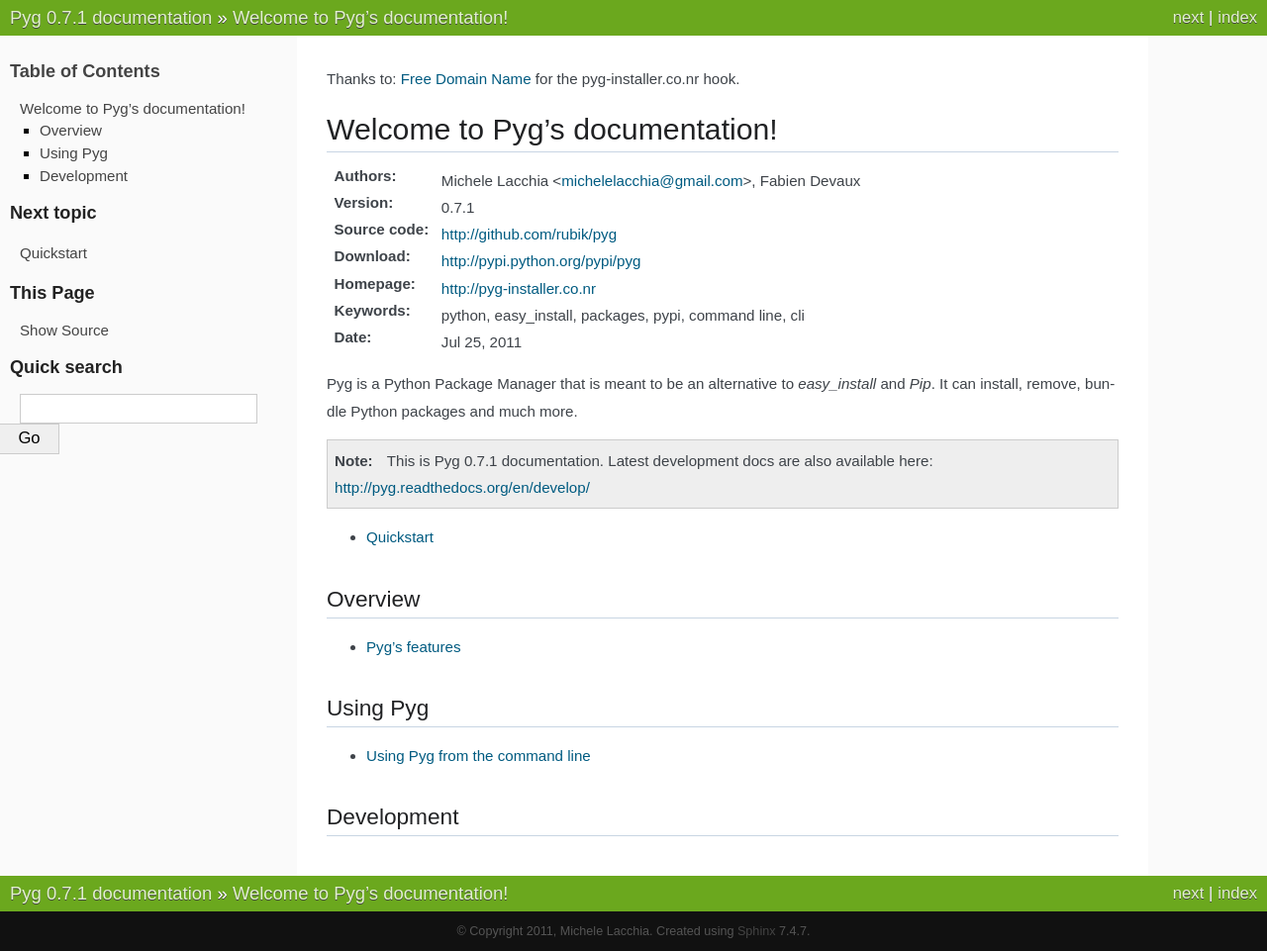
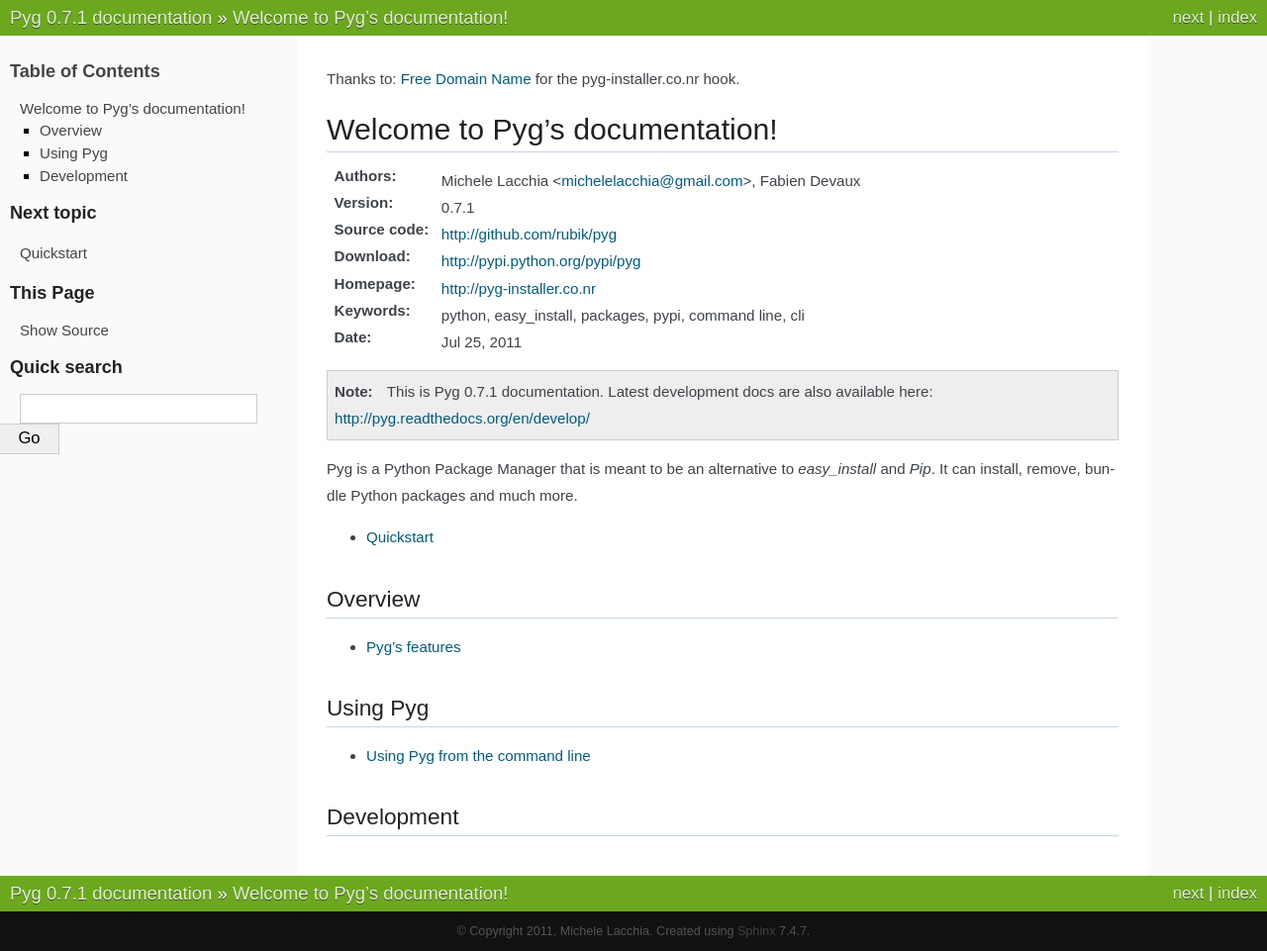
Before and after one commit to rubik/pyg, a Sphinx documentation site: the page built from docs/index.rst, in a window 1280 px wide. Shown: the whole page at 99% size. Built offline with Sphinx 7.4.7, drawn with Linux system fonts in a browser that asks for light colours.

Commit message:
Updated docs

```diff
--- a/docs/index.rst
+++ b/docs/index.rst
@@ -16,11 +16,11 @@
 :Keywords: python, easy_install, packages, pypi, command line, cli
 :Date: |today|
 
-Pyg is a Python Package Manager that is meant to be an alternative to *easy_install* and *Pip*. It can install, remove, bundle Python packages and much more.
-
 .. note::
 
     This is Pyg |version| documentation. Latest development docs are also available here: http://pyg.readthedocs.org/en/develop/
+
+Pyg is a Python Package Manager that is meant to be an alternative to *easy_install* and *Pip*. It can install, remove, bundle Python packages and much more.
 
 .. toctree::
    :maxdepth: 1
```
